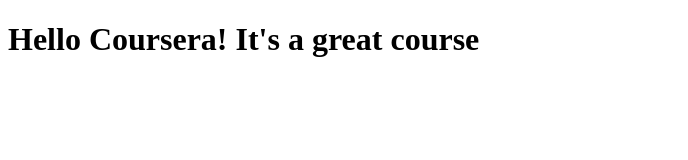
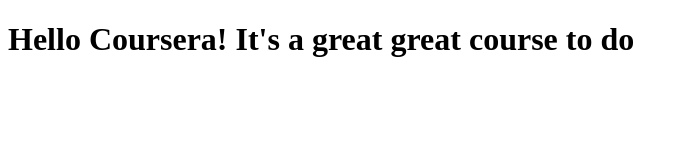
Before and after one commit to 09Farhan/coursera-test, a plain HTML site: page site/index.html in a window 1280 px wide. Shown: the whole page, without its empty margins (0-688 px from the left). Drawn offline with Linux system fonts and the light colour scheme.

Commit message:
changes are necessary

```diff
--- a/site/index.html
+++ b/site/index.html
@@ -6,7 +6,7 @@
 	<title>Hello Coursera</title>
 </head>
 <body>
-	<h1>Hello Coursera! It's a great course</h1>
+	<h1>Hello Coursera! It's a great great course to do</h1>
 
 </body>
 </html>
```
